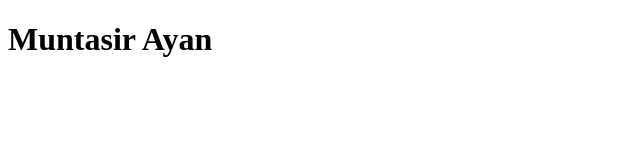
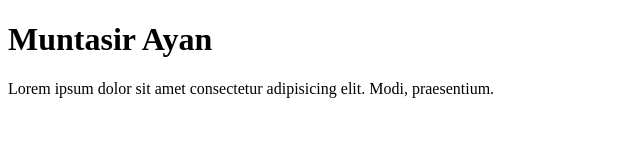
Before and after one commit to Muntasir-Ayan/first-project, a plain HTML site: page index.html in a window 1280 px wide. Shown: the whole page, without its empty margins (0-640 px from the left). Drawn offline with Linux system fonts and the light colour scheme.

Commit message:
ptag-added

```diff
--- a/index.html
+++ b/index.html
@@ -8,5 +8,6 @@
 </head>
 <body>
     <h1>Muntasir Ayan</h1>
+    <p>Lorem ipsum dolor sit amet consectetur adipisicing elit. Modi, praesentium.</p>
 </body>
 </html>
```
